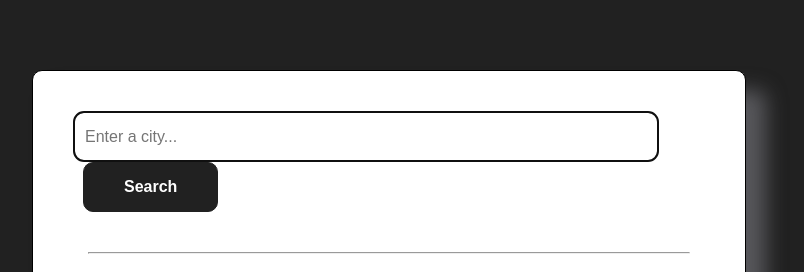
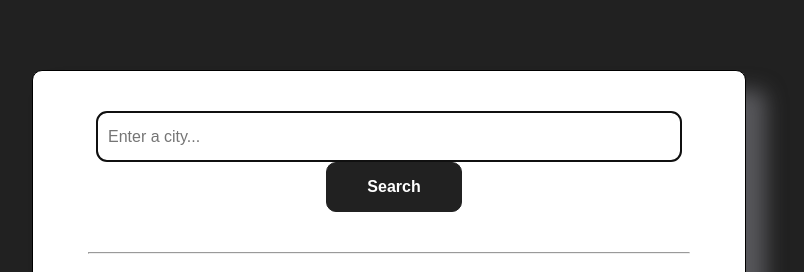
Before and after one commit to sabinabale/final-project-SB, a plain HTML site: page index.html in a window 1280 px wide. Shown: the top 272 px of the page, without its empty margins (251-1055 px from the left). Drawn offline with Linux system fonts and the light colour scheme.

Commit message:
centered the search bar by wrapping it in div

```diff
--- a/index.html
+++ b/index.html
@@ -17,6 +17,7 @@
   </head>
   <div class="container">
     <body>
+      <div id="searchBar">
       <form>
         <input
           type="text"
@@ -26,6 +27,7 @@
         />
         <input type="submit" id="submitButton" value="Search" />
       </form>
+    </div>
       <hr id="hr-top" />
       <h1 id="cityName">city name</h1>
       <section class="basic-grid">
--- a/style.css
+++ b/style.css
@@ -40,6 +40,12 @@ ul {
   line-height: 1.5;
 }
 
+#searchBar {
+  display: block;
+    text-align: center;
+
+}
+
 #citySearch {
   width: 570px;
   height: 45px;
```
